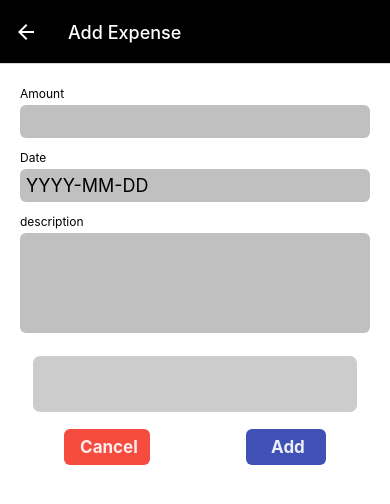
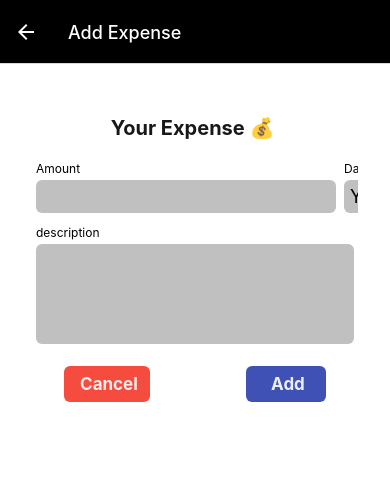
Before and after one commit to mAbdeen9/Expenses, a React Native app: screen /ManageExpense in a window 390 px wide. Shown: the top 504 px of the page. Built offline with nearby package versions, Linux system fonts and the light colour scheme.

Commit message:
input alert

```diff
--- a/components/Card.js
+++ b/components/Card.js
@@ -15,7 +15,9 @@ const Card = ({ name, date, price, id }) => {
       onPress={pressCardHandler}
     >
       <View>
-        <Text style={style.text}>{name}</Text>
+        <View style={{ maxWidth: 200, maxHeight: 40, overflow: "hidden" }}>
+          <Text style={style.text}>{name}</Text>
+        </View>
         <Text style={style.date}>{date}</Text>
       </View>
       <View style={style.price}>
@@ -30,8 +32,8 @@ export default Card;
 const style = StyleSheet.create({
   text: {
     color: "white",
-    marginBottom: 4,
-    fontSize: 17,
+    marginBottom: 5,
+    fontSize: 15,
     fontWeight: "bold",
   },
   date: {
@@ -63,6 +65,7 @@ const style = StyleSheet.create({
     flexDirection: "row",
     justifyContent: "space-between",
     alignItems: "center",
+    overflow: "hidden",
   },
   pressed: {
     opacity: 0.5,
--- a/components/ExpenseForm.js
+++ b/components/ExpenseForm.js
@@ -1,38 +1,101 @@
-import { View } from "react-native";
+import { View, Text, StyleSheet, ScrollView } from "react-native";
 import Input from "./Input";
-import { useState } from "react";
+import { useEffect, useState } from "react";
+import { useSelector } from "react-redux";
 
-const ExpenseForm = () => {
-  const [amount, setAmount] = useState("");
+const ExpenseForm = ({ data, id }) => {
+  const expenses = useSelector((state) => state.expenseSlice.expenses);
+  const [inputValues, setInputValues] = useState({
+    amount: "",
+    date: "",
+    description: "",
+  });
+
+  useEffect(() => {
+    if (id) {
+      const formData = expenses.find((e) => e.key === id);
+      setInputValues({
+        amount: formData.price,
+        date: formData.date,
+        description: formData.name,
+      });
+    }
+  }, []);
+
+  const inputChangeHandler = (identifier, enteredValue) => {
+    setInputValues((currentState) => {
+      return {
+        ...currentState,
+        [identifier]: enteredValue,
+      };
+    });
+  };
+
+  const sendData = () => {
+    data(inputValues);
+  };
+
+  useEffect(() => {
+    sendData();
+  }, [inputValues]);
 
   return (
-    <View>
+    <View style={styles.container}>
+      <Text style={styles.headingText}>Your Expense 💰 </Text>
+      <ScrollView>
+        <View style={styles.box}>
           <Input
             label={"Amount"}
             textInputConfig={{
-          onChangeText: (text) => console.log(text),
+              onChangeText: (text) => inputChangeHandler("amount", text),
               keyboardType: "decimal-pad",
+              value: inputValues.amount,
             }}
           />
 
           <Input
             label={"Date"}
             textInputConfig={{
-          onChangeText: (text) => console.log(text),
+              onChangeText: (text) => inputChangeHandler("date", text),
               placeholder: "YYYY-MM-DD",
               maxLength: 10,
+              value: inputValues.date,
             }}
           />
+        </View>
 
         <Input
           label={"description"}
           textInputConfig={{
-          onChangeText: (text) => console.log(text),
+            onChangeText: (text) => inputChangeHandler("description", text),
             multiline: true,
+            value: inputValues.description,
           }}
         />
+      </ScrollView>
     </View>
   );
 };
 
 export default ExpenseForm;
+
+const styles = StyleSheet.create({
+  container: {
+    justifyContent: "center",
+    alignContent: "center",
+    gap: 15,
+    marginTop: 20,
+    padding: 16,
+  },
+  headingText: {
+    fontSize: 20,
+    textAlign: "center",
+    fontWeight: "bold",
+    opacity: 0.9,
+  },
+  box: {
+    flexDirection: "row",
+    alignContent: "center",
+    justifyContent: "space-between",
+  },
+});
--- a/components/Input.js
+++ b/components/Input.js
@@ -21,6 +21,7 @@ const style = StyleSheet.create({
   inputContainer: {
     marginHorizontal: 4,
     marginVertical: 6,
+    minWidth: 150,
   },
   label: {
     fontSize: 12,
--- a/navigation/BottomTab.js
+++ b/navigation/BottomTab.js
@@ -5,7 +5,8 @@ import AllExpensesScreen from "../screens/AllExpensesScreen";
 import Ionicons from "@expo/vector-icons/Ionicons";
 import { IconButton } from "../components/UI/IconButton";
 import { useNavigation } from "@react-navigation/native";
-
+import { Dimensions, Platform } from "react-native";
+const windowHeight = Dimensions.get("window").height;
 const Tab = createBottomTabNavigator();
 
 const MyTab = () => {
@@ -25,6 +26,11 @@ const MyTab = () => {
           backgroundColor: "#202125",
           borderTopWidth: 0,
           padding: 5,
+          paddingBottom: windowHeight > 800 ? 30 : 5,
+          height: windowHeight > 800 ? 80 : 52,
+          display: "flex",
+          justifyContent: "center",
+          alignItems: "center",
         },
         tabBarActiveTintColor: "#34B7F1",
         headerRight: ({ tintColor }) => (
--- a/screens/ManageExpense.js
+++ b/screens/ManageExpense.js
@@ -1,26 +1,42 @@
 import { useLayoutEffect, useState } from "react";
-import { View, StyleSheet, TextInput } from "react-native";
+import { View, StyleSheet, TextInput, Alert } from "react-native";
 import { IconButton } from "../components/UI/IconButton";
-import { useDispatch } from "react-redux";
+import { useDispatch, useSelector } from "react-redux";
 import { expensesActions } from "../store/expenseSlice";
 import { getFormattedDate } from "../util/data";
 import CustomBtn from "../components/UI/CustomBtn";
 import ExpenseForm from "../components/ExpenseForm";
 
 const ManageExpense = ({ route, navigation }) => {
-  const [inputValue, setInputValue] = useState();
+  const [inputValues, setInputValues] = useState({
+    amount: "",
+    date: "",
+    description: "",
+  });
+
   const dispatch = useDispatch();
+  const expenses = useSelector((state) => state.expenseSlice.expenses);
   const expensesId = route.params?.id;
   const isEditing = !!expensesId;
 
   const expense = {
-    name: inputValue,
-    date: getFormattedDate(new Date()),
-    price: "22",
+    name: inputValues.description,
+    date: getFormattedDate(new Date(inputValues.date)),
+    price: inputValues.amount,
     key: Date.now() + Math.random(),
   };
 
   const confirmHandler = () => {
+    console.log(expense.date);
+    const amountIsValid = !isNaN(expense.price) && expense.price > 0;
+    const dateIsValid = expense.date.toString() !== "Invalid Date";
+    const descriptionIsValid = expense.name.trim().length > 0;
+
+    if (!amountIsValid || !dateIsValid || !descriptionIsValid) {
+      Alert.alert("Invalid input", "Please check your input values");
+      return;
+    }
+
     if (isEditing) {
       const data = {
         updatedExpense: expense,
@@ -46,16 +62,20 @@ const ManageExpense = ({ route, navigation }) => {
     navigation.setOptions({
       title: isEditing ? "Edit Expense" : "Add Expense",
     });
+
+    if (expensesId) {
+      const formData = expenses.find((e) => e.key === expensesId);
+      setInputValues({
+        amount: formData.price,
+        date: formData.date,
+        description: formData.name,
+      });
+    }
   }, [expensesId, navigation]);
 
   return (
     <View style={style.container}>
-      <ExpenseForm data={(data) => console.log(data)} />
-      <TextInput
-        value={inputValue}
-        onChangeText={(text) => setInputValue(text)}
-        style={style.input}
-      />
+      <ExpenseForm id={expensesId} data={(data) => setInputValues(data)} />
       <View style={style.btnContainer}>
         <CustomBtn onPress={cancelHandler} color={"#F54C3F"}>
           Cancel
--- a/store/expenseSlice.js
+++ b/store/expenseSlice.js
@@ -17,6 +17,7 @@ const expensesSlice = createSlice({
         if (e.key == action.payload.key) {
           e.name = action.payload.updatedExpense.name;
           e.price = action.payload.updatedExpense.price;
+          e.date = action.payload.updatedExpense.date;
           return;
         }
       });
```
Lines whose indentation alone changed are shown as unchanged.
